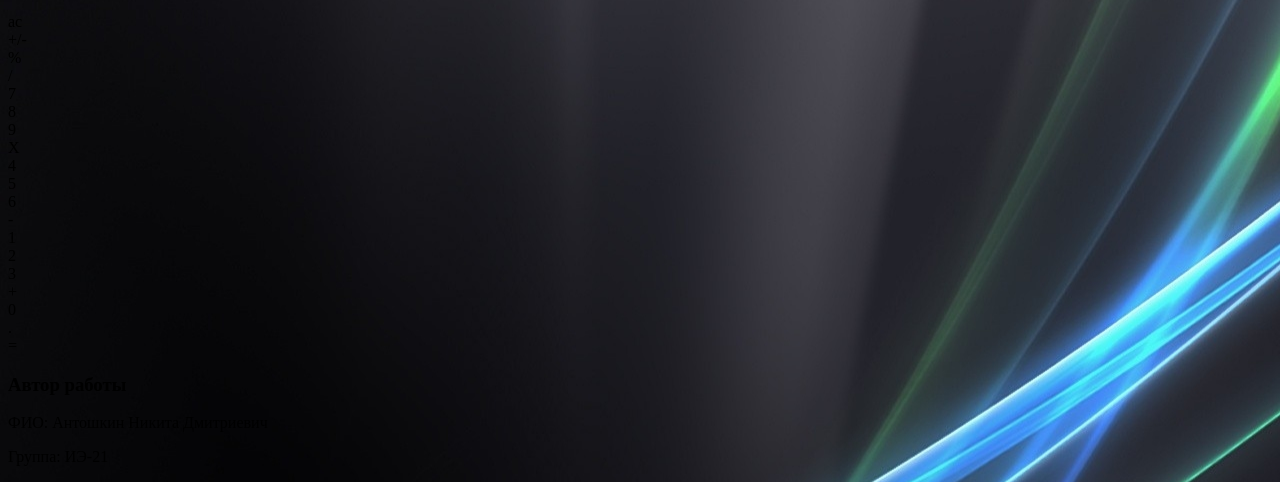
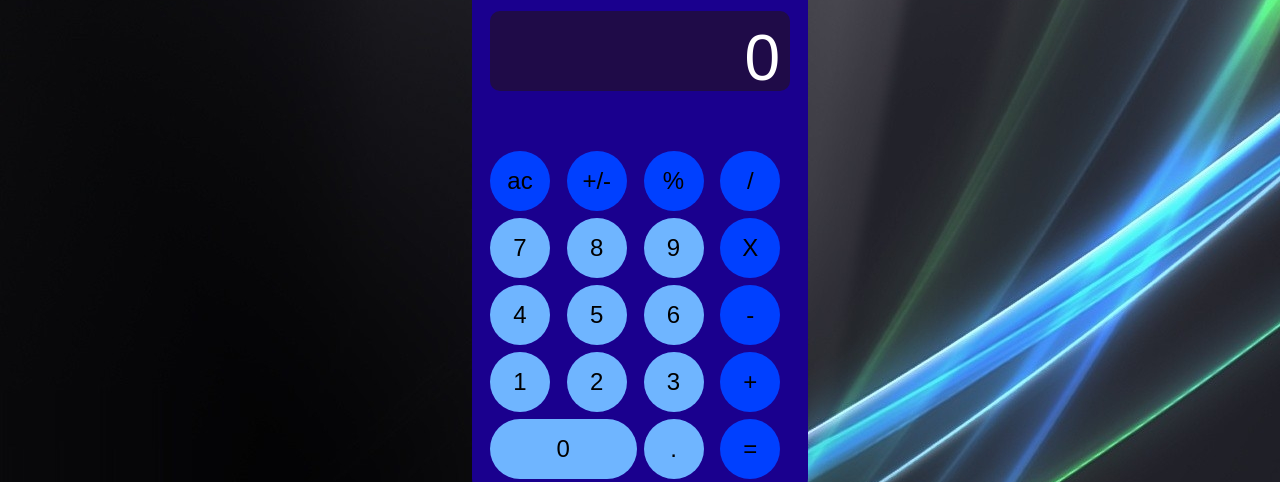
Before and after one commit to strafari/strafari.github.io, a plain HTML site: page Laba1/index.html in a window 1280 px wide. Shown: the part 97-579 px from the top of the page. Drawn offline with Linux system fonts and the light colour scheme.

Commit message:
Update index.html

```diff
--- a/Laba1/index.html
+++ b/Laba1/index.html
@@ -4,7 +4,7 @@
     <meta charset="UTF-8">
     <meta name="viewport" content="width=device-width, initial-scale=1.0">
     <title>Калькулятор</title>
-    <link rel="stylesheet" href="stile.css">
+    <link rel="stylesheet" href="style.css">
 
 </head>
 <body style="background-image: url('img/back.jpg'); background-size: 150%; background-repeat: no-repeat; background-position: center;"></body>>
```
